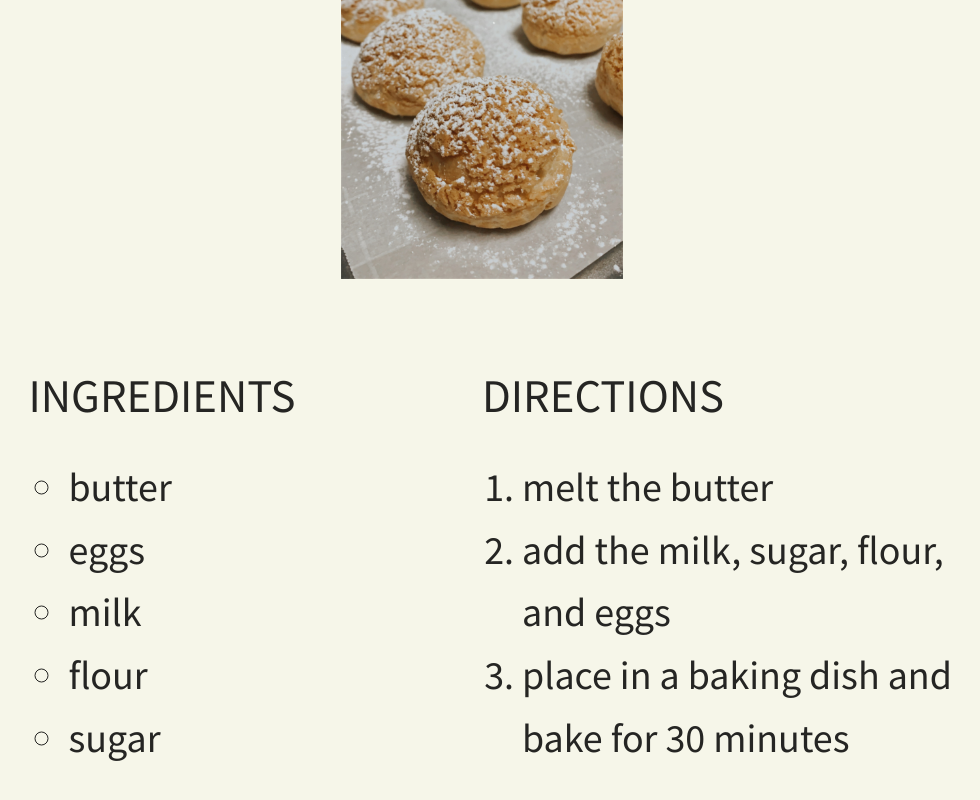
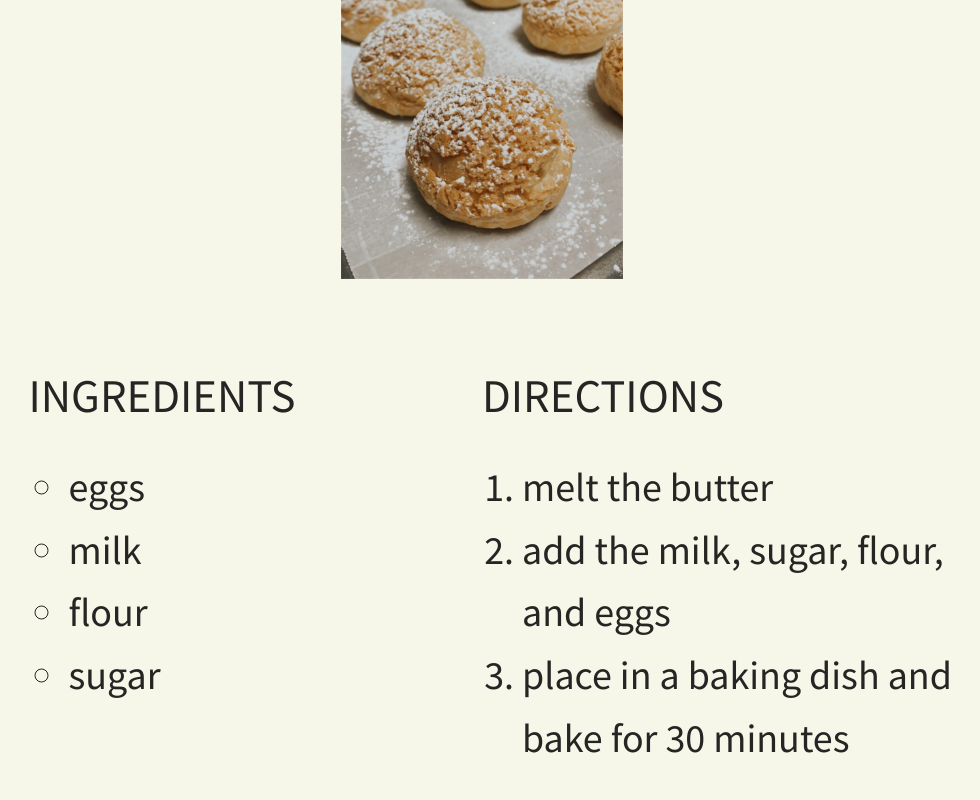
Before and after one commit to Cocineros/bumbu-frontend, a React (Create React App) app: page /recipe in a window 1280 px wide. Shown: the part 596-1396 px from the top of the page, without its empty margins (158-1138 px from the left). Built offline with nearby package versions, Linux system fonts and the light colour scheme.

Commit message:
change recipe component

```diff
--- a/src/components/recipe/Recipe.js
+++ b/src/components/recipe/Recipe.js
@@ -4,15 +4,14 @@ import { EditOutlined, DeleteOutlined, ShareAltOutlined, RollbackOutlined } from
 import { useState } from 'react'
 
 export default function Recipe() {
-    const [ isActive, setActive ] = useState("false");
-    const ToggleClass = () => {
-        setActive (!isActive);
-    }
+    // const [ isActive, setActive ] = useState("false");
+    // const toggleClass = () => {
+    //     setActive(!isActive);
+    // }
 
     return (
         <>
         <div id="page">
-
             <div id="back-function">
                 <a href="/dashboard" id="back-btn">
                 <RollbackOutlined />
@@ -37,15 +36,10 @@ export default function Recipe() {
 
                     <h3> INGREDIENTS </h3>
                     <ul>
-                        <li className={isActive? "ingredient" : "strikethrough"} onClick={ToggleClass}>butter</li>
-                        {/* <li className="ingredient"> eggs </li>
+                        <li className="ingredient">eggs</li>
                         <li className="ingredient"> milk </li>
                         <li className="ingredient"> flour </li>
-                        <li className="ingredient"> sugar </li> */}
-                        <li className={isActive? "ingredient" : "strikethrough"} onClick={ToggleClass}>eggs</li>
-                        <li className={isActive? "ingredient" : "strikethrough"} onClick={ToggleClass}>milk</li>
-                        <li className={isActive? "ingredient" : "strikethrough"} onClick={ToggleClass}>flour</li>
-                        <li className={isActive? "ingredient" : "strikethrough"} onClick={ToggleClass}>sugar</li>
+                        <li className="ingredient"> sugar </li>
 
                     </ul>
                     </div>
--- a/src/components/recipe/recipe.css
+++ b/src/components/recipe/recipe.css
@@ -90,7 +90,7 @@ margin-bottom: 10vh;
 
 }
 
-.strikethrough {
+.ingredient:hover{
+    text-decoration: line-through;
     list-style-type: circle;
-    text-decoration: line-through;
 }
```
